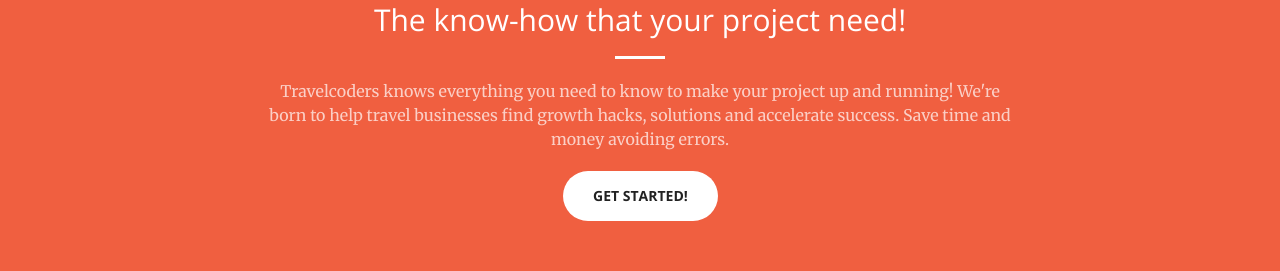
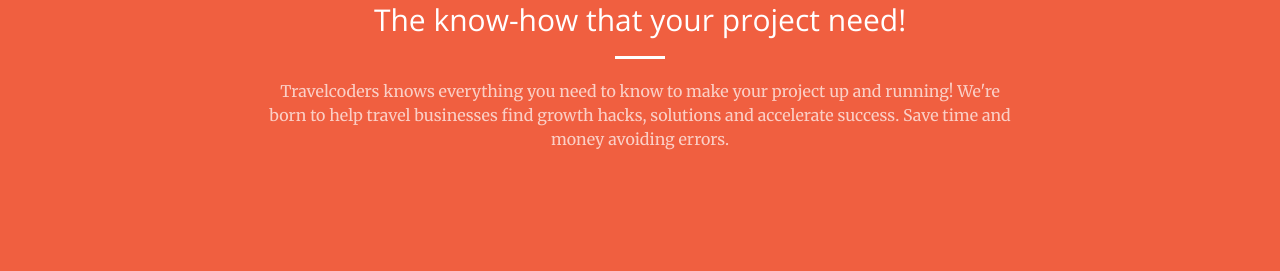
Before and after one commit to olivierdheur/Coders, a website: page index.html in a window 1280 px wide. Shown: the part 897-1168 px from the top of the page. Drawn offline with nearby package versions, Linux system fonts and the light colour scheme.

Commit message:
remove button

```diff
--- a/index.html
+++ b/index.html
@@ -94,7 +94,6 @@
                     <h2 class="section-heading">The know-how that your project need!</h2>
                     <hr class="light">
                     <p class="text-faded">Travelcoders knows everything you need to know to make your project up and running! We're born to help travel businesses find growth hacks, solutions and accelerate success. Save time and money avoiding errors.</p>
-                    <a href="#services" class="page-scroll btn btn-default btn-xl sr-button">Get Started!</a>
                 </div>
             </div>
         </div>
```
